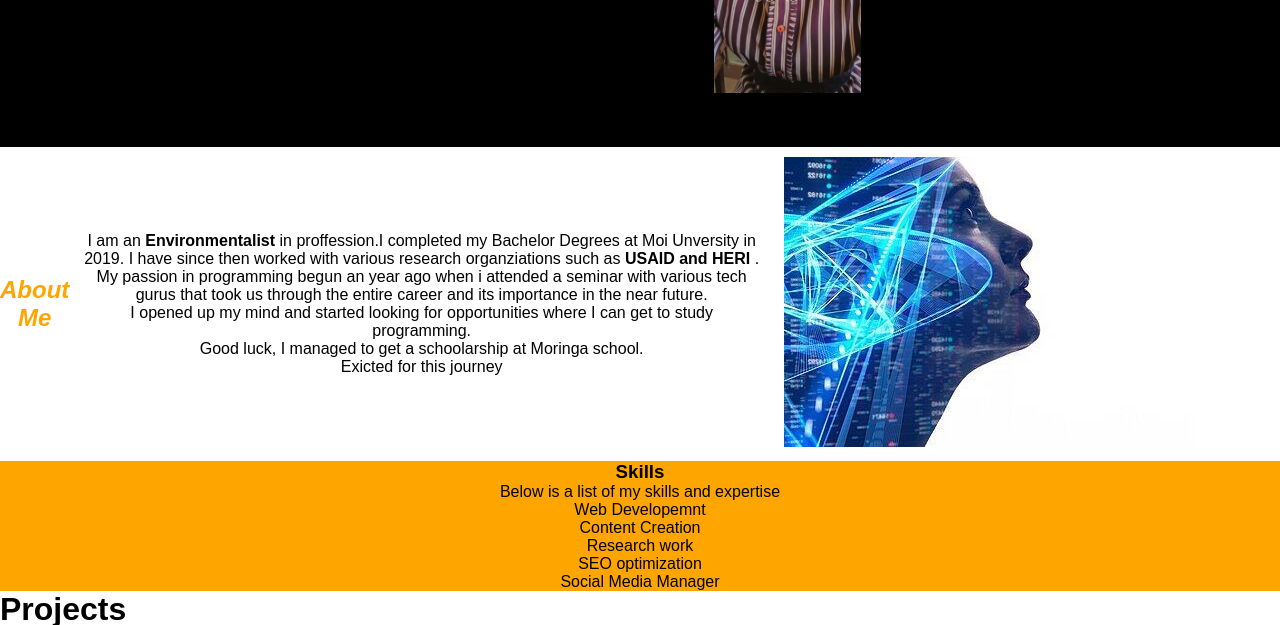
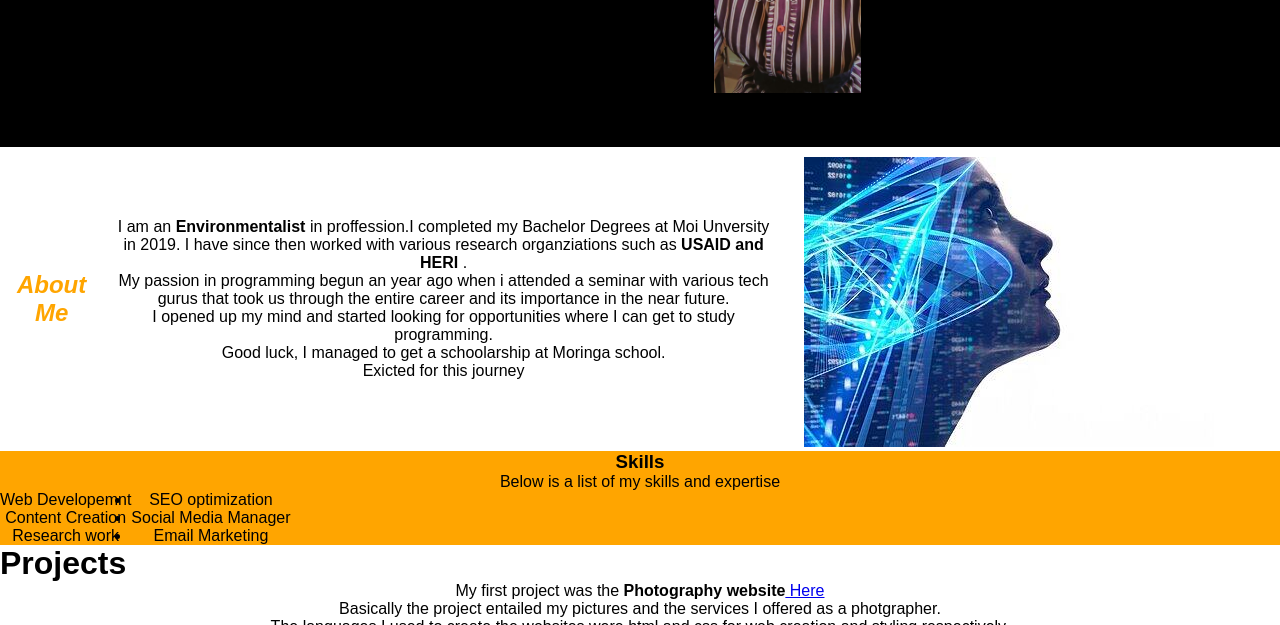
Before and after one commit to monginadiana/landing-page-portifolio, a plain HTML site: page index.html in a window 1280 px wide. Shown: the part 320-945 px from the top of the page. Drawn offline with Linux system fonts and the light colour scheme.

Commit message:
styling of the skills sections by adding the background color

```diff
--- a/index.css
+++ b/index.css
@@ -61,19 +61,29 @@ h2{
     color:black;
     font-weight: 700px;
 }
+About{
+    Margin left: 20px;
+}
 .stat{
     text-align: right;
+    width: 700px;
 }
 .aboutimg{
     float: right;
     margin-top: 10px;
-    margin-bottom: 10px;
-    margin-right: 20px;
-    margin-left: 20px;
+    margin-left: 30px;
 
 }
 .Skills{
     background-color: orange;
+
+}
+.Skills >ul{
+    display: flex;
+
+}
+.skills>ul>.flex1,.skills>ul>.flex2{
+    text-align: center;
 }
 h3{
     text-align: center;
--- a/index.html
+++ b/index.html
@@ -48,11 +48,17 @@
         <h3>Skills</h3>
         <p>Below is a list of my skills and expertise</p>
         <ul>
-            <li>Web Developemnt</li>
-            <li>Content Creation</li>
-            <li>Research work</li>
-            <li>SEO optimization</li>
-            <li>Social Media Manager</li>
+            <div class="flex1">
+                <li>Web Developemnt</li>
+                <li>Content Creation</li>
+                <li>Research work</li>
+            </div>
+            <div class="flex2">
+                <li>SEO optimization</li>
+                <li>Social Media Manager</li>
+                <li>Email Marketing</li>
+
+            </div>
 
         </ul>
     </div>
```
